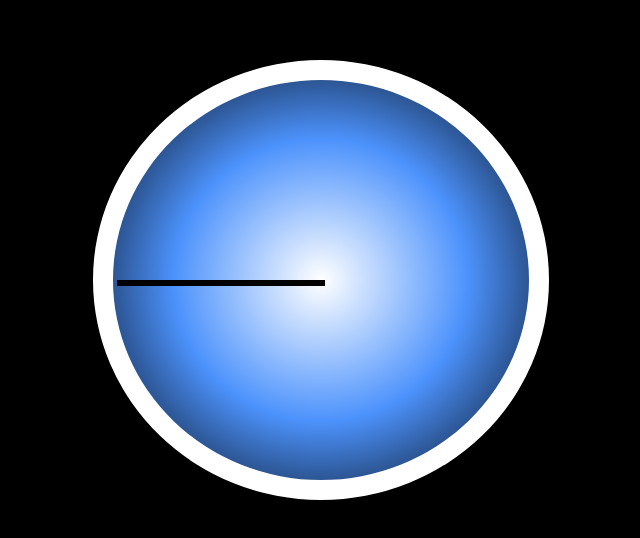
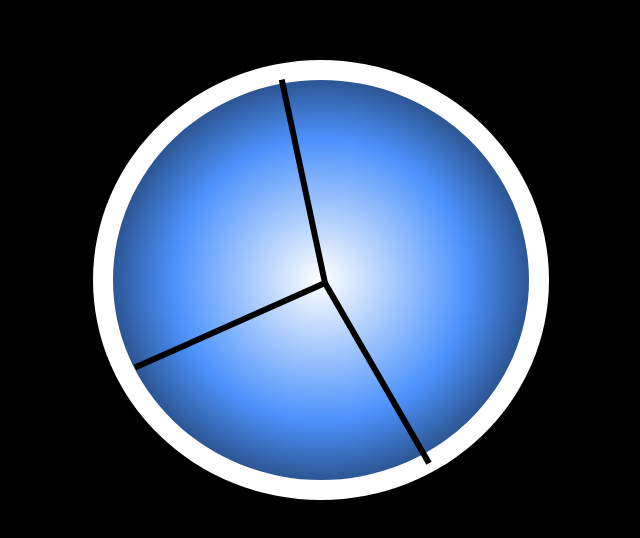
Before and after one commit to S-Rosemond/Javascript-30, a plain HTML site: page Js-Css-Clock/index.html in a window 1280 px wide. Shown: the part 120-658 px from the top of the page, without its empty margins (319-959 px from the left). Drawn offline with Linux system fonts and the light colour scheme.

Commit message:
Clock finished, Pemdas enforced otherwise weird bug-- fixed

```diff
--- a/Js-Css-Clock/index.html
+++ b/Js-Css-Clock/index.html
@@ -9,11 +9,13 @@
 </head>
 <body>
 
-        <div class="clock">
+    <div class="clock">
+        <div class="clock-face">
           <div class="hand hour-hand"></div>
           <div class="hand min-hand"></div>
           <div class="hand second-hand"></div>
         </div>
+    </div>
 
 
     <script src="./scripts/clock.js"></script>
--- a/Js-Css-Clock/scripts/clock.js
+++ b/Js-Css-Clock/scripts/clock.js
@@ -0,0 +1,29 @@
+const secondsCount = now => {
+	const secondHand = document.querySelector('.second-hand');
+	const seconds = now.getSeconds();
+	const secondsDegrees = seconds / 60 * 360 + 90;
+	secondHand.style.transform = `rotate(${secondsDegrees}deg)`;
+};
+const minCount = now => {
+	const minHand = document.querySelector('.min-hand');
+	const mins = now.getMinutes();
+	const minsDegrees = mins / 60 * 360 + 90;
+	minHand.style.transform = `rotate(${minsDegrees}deg)`;
+};
+
+const hourCount = now => {
+	const hourHand = document.querySelector('.hour-hand');
+	const hour = now.getMinutes();
+	const hourDegrees = 360 * hour / 12 + 90;
+	hourHand.style.transform = `rotate(${hourDegrees}deg)`;
+
+	console.log(hourDegrees);
+};
+
+const setDate = () => {
+	const now = new Date();
+	secondsCount(now);
+	minCount(now);
+	hourCount(now);
+};
+setInterval(setDate, 1000);
--- a/Js-Css-Clock/styles/styles.scss
+++ b/Js-Css-Clock/styles/styles.scss
@@ -33,4 +33,8 @@ html {
 	position: absolute;
 	top: 50%;
 	left: 1%;
+	transform-origin: 100%;
+	transform: rotate(90deg);
+	transition: all 0.05s;
+	transition-timing-function: cubic-bezier(0.68, 0.97, 0.24, 0.08);
 }
```
Also changed, not shown: Js-Css-Clock/styles/styles.css, 1 other file.
